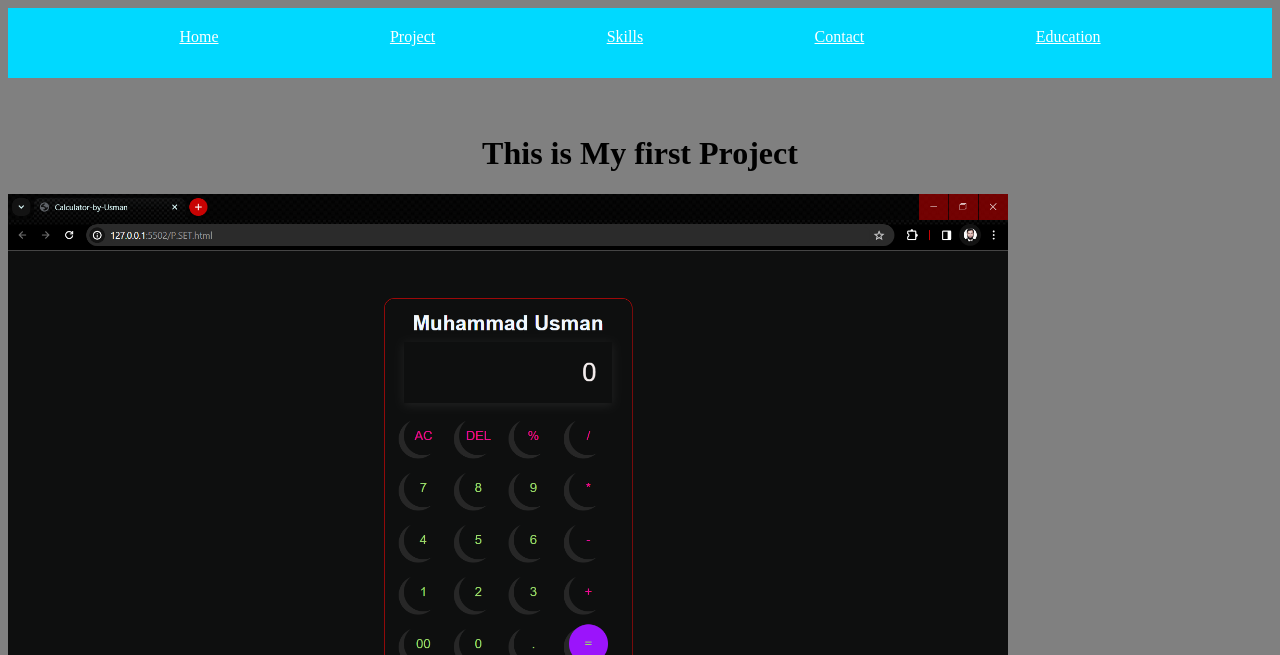
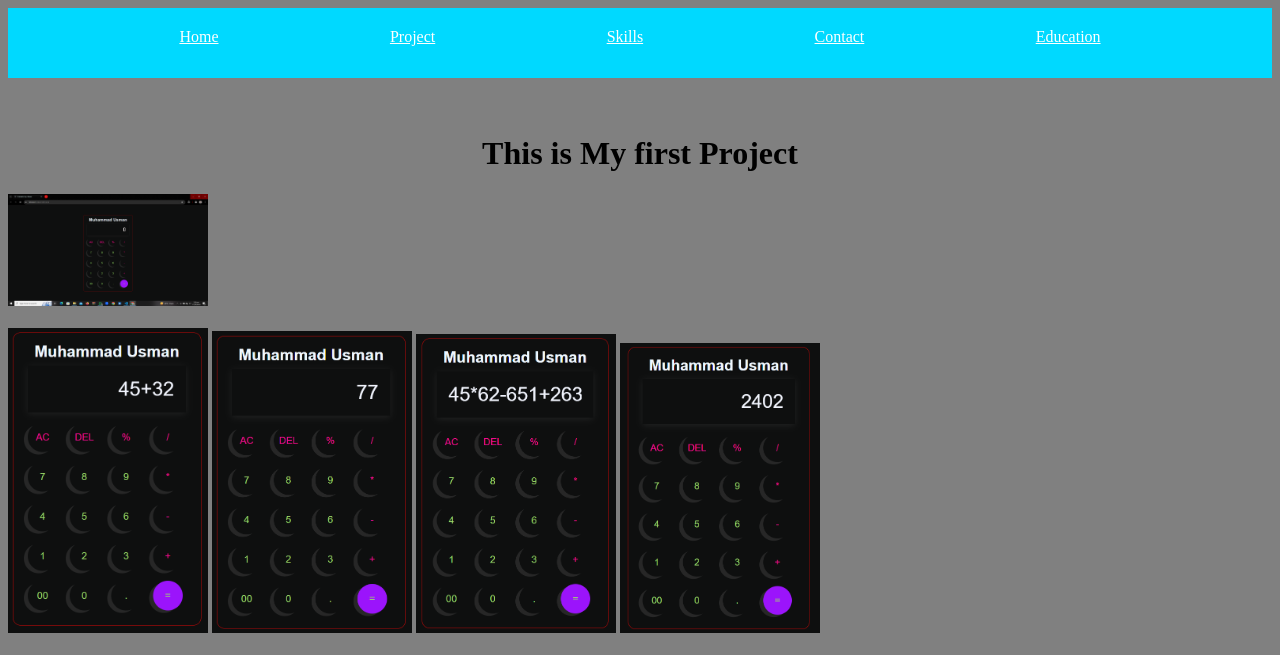
Before and after one commit to Usman-52/My-Porfolio-Website-, a plain HTML site: page Project/project.html in a window 1280 px wide. Shown: the top 655 px of the page. Drawn offline with Linux system fonts and the light colour scheme.

Commit message:
I reduce the size of images in proect pag

```diff
--- a/Project/project.html
+++ b/Project/project.html
@@ -40,7 +40,7 @@
       <img
         src="../P_Pictures/Picture_1.PNG"
         alt="This is My first Proect Picture"
-        width="1000"
+        width="200"
         title="This is my First project"
       />
     </div>
@@ -49,22 +49,22 @@
       <img
         src="../P_Pictures/Picture_2.PNG"
         alt="calculation"
-        width="300"
+        width="200"
         title="calculation"
       />
       <img
         src="../P_Pictures/Picture_3.PNG"
         alt="Resutl"
-        width="300"
+        width="200"
         title="This is the Resut"
       />
-      <img src="../P_Pictures/P_1.PNG" alt="" width="300" />
-      <img src="../P_Pictures/P_2.PNG" alt="" width="300" />
+      <img src="../P_Pictures/P_1.PNG" alt="" width="200" />
+      <img src="../P_Pictures/P_2.PNG" alt="" width="200" />
     </div>
     <h1 style="text-align: center">THIS IS MY SECOND PROJECT</h1>
 
     <div>
-      <img src="../P_Pictures/My_linkedin.PNG" alt="" width="700" />
+      <img src="../P_Pictures/My_linkedin.PNG" alt="" width="200" />
     </div>
   </body>
 </html>
```
